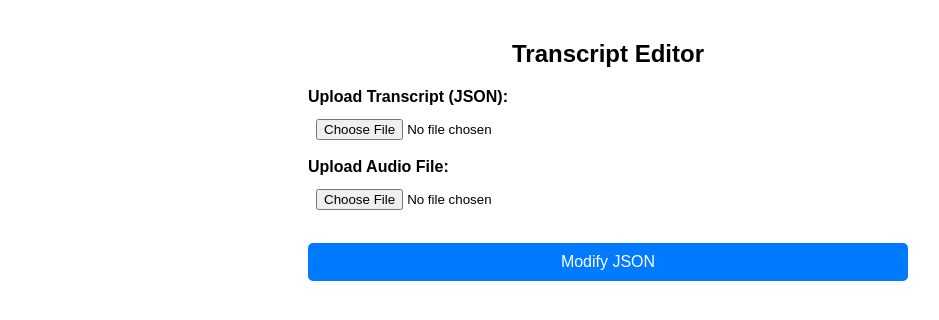
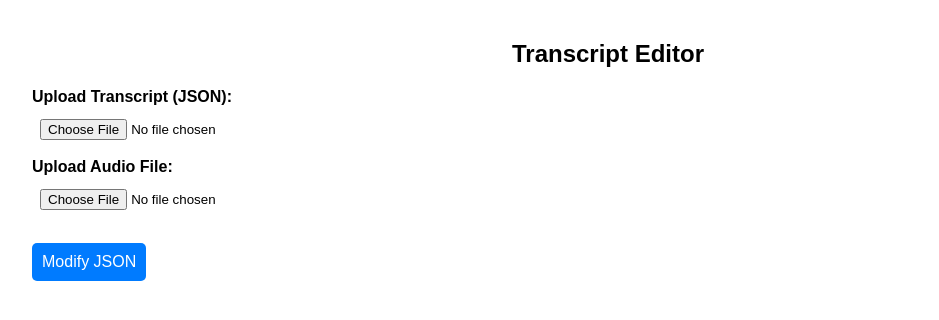
Before and after one commit to gracebmanning/visual-transcript-editor, a React (Create React App) app: page / in a window 1280 px wide. Shown: the top 320 px of the page, without its empty margins (32-971 px from the left). Built offline with nearby package versions, Linux system fonts and the light colour scheme; the HTML template or start-up script is replaced by a standard one.

Commit message:
UI updates

```diff
--- a/src/components/AudioWaveformEditor.css
+++ b/src/components/AudioWaveformEditor.css
@@ -6,6 +6,14 @@
     background: #eee;
     margin-bottom: 10px;
     border-radius: 5px;
+}
+
+.waveform-container ::part(wrapper){
+    height: 200px;
+}
+
+.waveform-container ::part(canvases){
+    height: 200px;
 }
 
 .button {
--- a/src/components/AudioWaveformEditor.js
+++ b/src/components/AudioWaveformEditor.js
@@ -23,7 +23,8 @@ export default function AudioWaveformEditor({ transcript, audioFile, onUpdate })
       progressColor: "blue",
       backend: "WebAudio",
       cursorWidth: 2,
-      cursorColor: "red",
+      cursorColor: "blue",
+      height: 200
     });
 
     waveSurfer.current.load(URL.createObjectURL(audioFile));
@@ -67,17 +68,17 @@ export default function AudioWaveformEditor({ transcript, audioFile, onUpdate })
       <h3>Waveform Editor</h3>
       <div ref={waveformRef} className="waveform-container" />
 
-      {/* Play / Pause Button */}
-      <button onClick={togglePlay} className="button" disabled={!isReady}>
-        {isPlaying ? "Pause" : "Play"}
-      </button>
+        {/* Scrub Bar */}
+        <div className="progress-bar" onClick={handleSeek}>
+          <div className="progress" style={{ width: `${(currentTime / duration) * 100}%` }}></div>
+        </div>
 
-      {/* Scrub Bar */}
-      <div className="progress-bar" onClick={handleSeek}>
-        <div className="progress" style={{ width: `${(currentTime / duration) * 100}%` }}></div>
-      </div>
+        {isReady ? <p>Audio Loaded!</p> : <p>Loading audio...</p>}
 
-      {isReady ? <p>Audio Loaded!</p> : <p>Loading audio...</p>}
+        {/* Play / Pause Button */}
+        <button onClick={togglePlay} className="button" disabled={!isReady}>
+          {isPlaying ? "Pause" : "Play"}
+        </button>
     </div>
   );
 }
--- a/src/components/TranscriptEditor.css
+++ b/src/components/TranscriptEditor.css
@@ -2,7 +2,7 @@
 
 .container {
     padding: 20px;
-    max-width: 600px;
+    width: 90%;
     margin: auto;
     font-family: Arial, sans-serif;
 }
@@ -34,7 +34,7 @@
     margin-top: 15px;
     padding: 10px;
     font-size: 16px;
-    width: 100%;
+    width: fit-content;
     background: #007bff;
     color: white;
     border: none;
```
Lines whose indentation alone changed are shown as unchanged.
